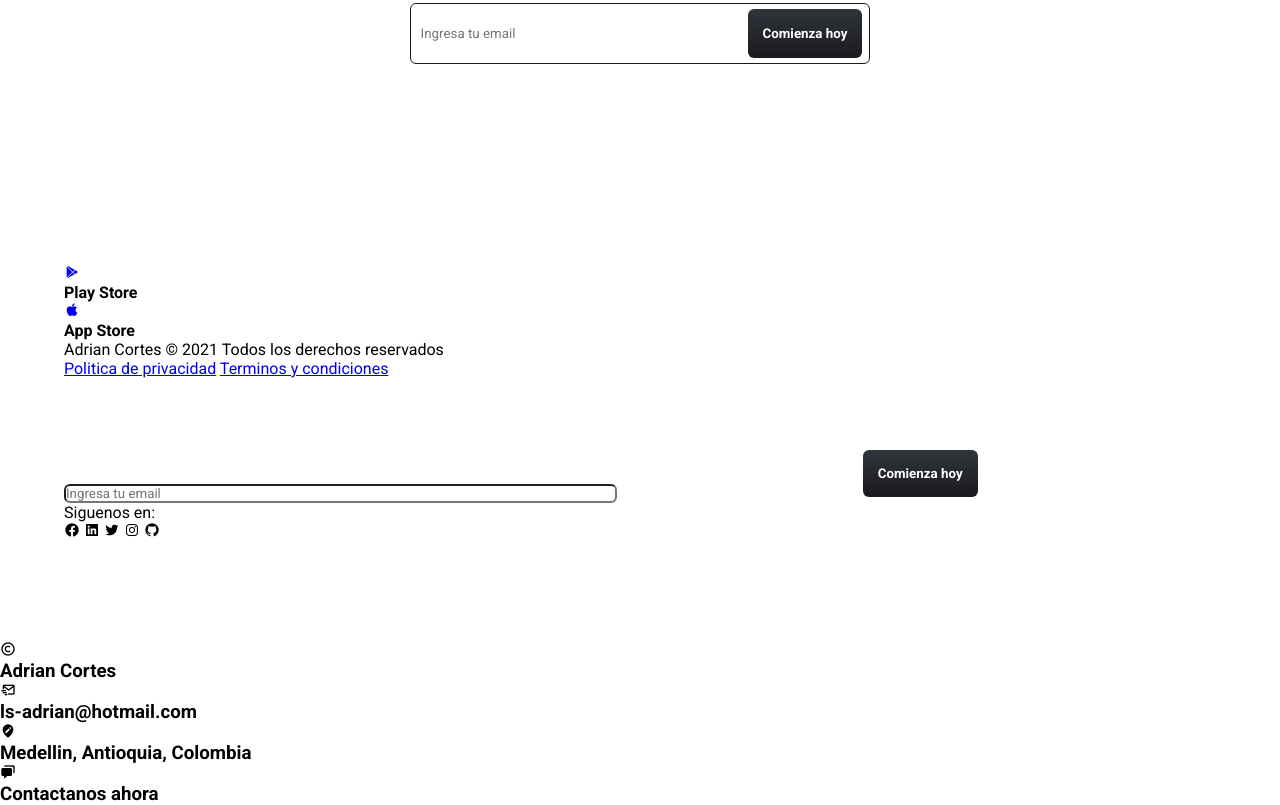
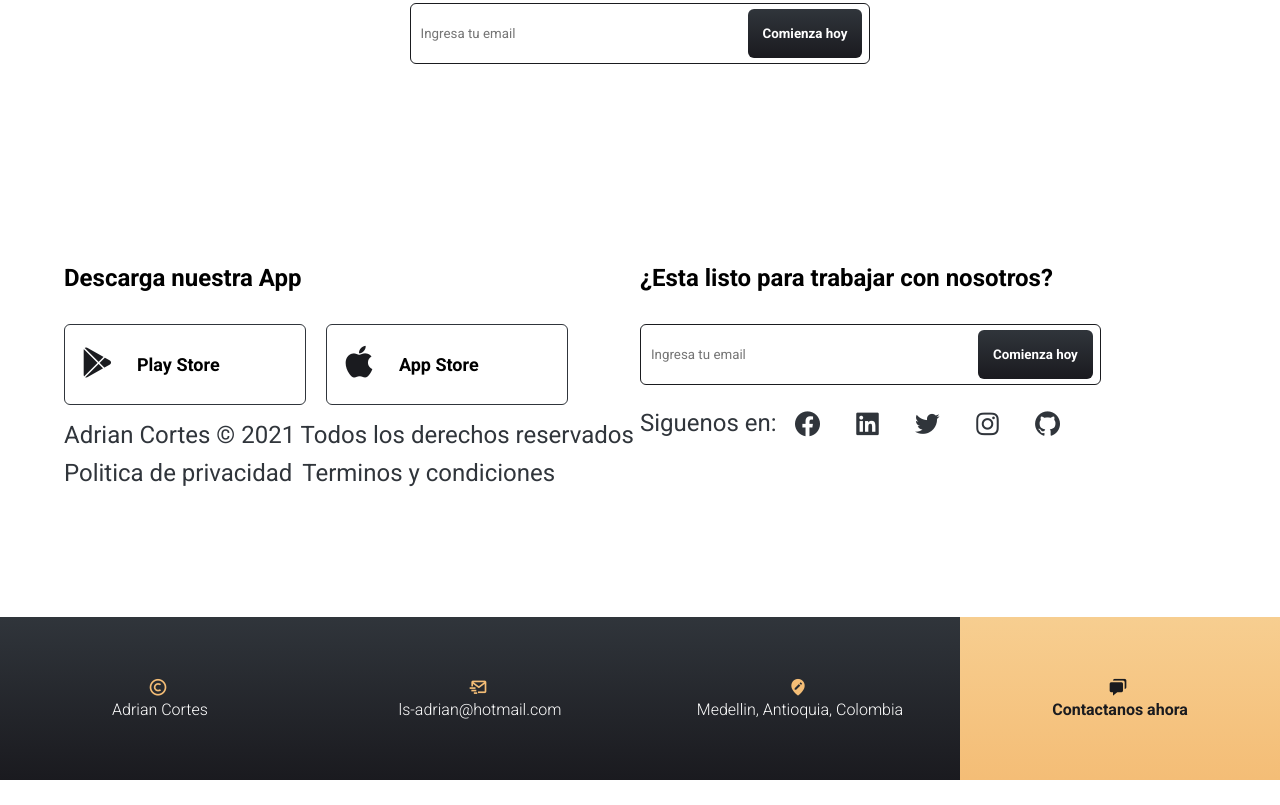
Before and after one commit to Adrian-Corttes/Experiencia-Digital, a plain HTML site: page index.html in a window 1280 px wide. Shown: the part 4072-4877 px from the top of the page. After the commit the page ends 4852 px from the top, so only its background shows below. Drawn offline with nearby package versions, Linux system fonts and the light colour scheme.

Commit message:
add css section FOOTER

```diff
--- a/css/style.css
+++ b/css/style.css
@@ -419,3 +419,139 @@ font-family: 'Roboto', sans-serif;
    font-weight: 700;
    cursor: pointer;
 }
+
+/*Footer*/
+.footer{
+   background: #fff;
+}
+
+.footer__caption{
+   display: flex;
+   flex-wrap: wrap-reverse;
+   justify-content: space-evenly;
+}
+
+.footer__caption{
+   font-size: 24px;
+   margin-bottom: 30px;
+
+}
+
+.download{
+   width: 50%;
+}
+
+.download__add{
+   display: flex;
+}
+
+.download__item{
+   display: flex;
+   padding: 18px 12px;
+   border-radius: 6px;
+   border: solid 1px var(--black2);
+   width: 42%;
+   align-items: center;
+   margin-right: 20px;
+   margin-bottom: 16px;
+}
+
+.download__logo{
+   font-size: 40px;
+   margin-right: 20px;
+   color: var(--black1);
+}
+
+.download__tittle{
+   font-size: 18px;
+}
+
+.footer__copy{
+   width: 100%;
+   color: var(--black2);
+   display: flex;
+   flex-wrap: wrap;
+}
+
+.copyright{
+   width: 100%;
+}
+
+.politica__privacidad{
+   color: inherit;
+   text-decoration: none;
+   display: inline-block;
+   margin-top: 10px;
+}
+.politica__privacidad:hover{
+   text-decoration: underline;
+}
+
+.politica__privacidad--margin{
+   margin-right: 10px;
+}
+
+.title__footer {
+   font-size: 24px;
+   margin-bottom: 32px;
+}
+
+.get-email{
+   width: 50%;
+}
+
+.socialmedia{
+   margin-top: 24px;
+   display: flex;
+   color: var(--black2);
+}
+
+.socialmedia__icon{
+   font-size: 30px;
+   margin-right: 30px;
+   display: inline-block;
+}
+.socialmedia__legend{
+   color: var(--black2);
+   margin-right: 16px;
+}
+
+.contact{
+   display: flex;
+   width: 100%;
+   flex-wrap: wrap;
+   color: #fff;
+}
+
+.item__contact{
+   width: 25%;
+   padding: 60px 0;
+   text-align: center;
+   background: linear-gradient(180deg, #30353B 0%, #1A1A1F 100%);
+}
+
+.item__contact--gold{
+   background: linear-gradient(180deg,#F7CE90 0%,#F4BD76 100%);
+   color: var(--black1);
+}
+
+.contact__icon{
+   font-size: 20px;
+   color: var(--gold1);
+   line-height: 20px;
+   margin-right: 4px;
+}
+
+.contact__icon--modifier{
+   color: var(--black1);
+}
+
+.contact__title{
+   font-size: 16px;
+   line-height:20px;
+   font-weight: 300;
+}
+
+.contact__title--modifier{
+   font-weight: 700;
+}
--- a/index.html
+++ b/index.html
@@ -229,13 +229,14 @@
       <footer class="footer">
          <div class="container footer__caption">
             <section class="download">
+               <h3 class="title__footer">Descarga nuestra App</h3>
                <div class="download__add">
                   <div class="download__item">
-                     <a href="#"><i class='bx bxl-play-store' class="download__logo"></i></a>
+                     <a href="#"><i class='bx bxl-play-store download__logo'></i></a>
                      <h4 class="download__tittle">Play Store</h4>
                   </div>
                   <div class="download__item">
-                     <a href="#"><i class='bx bxl-apple' class="download__logo"></i></a>
+                     <a href="#"><i class='bx bxl-apple download__logo'></i></a>
                      <h4 class="download__tittle">App Store</h4>
                   </div>
                </div>
@@ -247,9 +248,9 @@
                </div>
             </section>
             <section class="get-email">
-               <h3 class="title footer">¿Esta listo para trabajar con nosotros?</h3>
+               <h3 class="title__footer">¿Esta listo para trabajar con nosotros?</h3>
                <form action="#" class="newsletter newsletter--modifier">
-                  <input type="text" class="newsletter" placeholder="Ingresa tu email">
+                  <input type="text" class="newsletter__input" placeholder="Ingresa tu email">
                   <input type="submit" class="newsletter__submit" value="Comienza hoy">
                </form>
                <div class="socialmedia">
@@ -275,9 +276,9 @@
                <i class='bx bxs-edit-location contact__icon' ></i>
                <h3 class="contact__title">Medellin, Antioquia, Colombia</h3>
             </div>
-            <div class="item__contact">
-               <i class='bx bxs-chat contact__icon' ></i>
-               <h3 class="contact__title">Contactanos ahora</h3>
+            <div class="item__contact item__contact--gold">
+               <i class='bx bxs-chat contact__icon contact__icon--modifier' ></i>
+               <h3 class="contact__title contact__title--modifier">Contactanos ahora</h3>
             </div>
          </div>
       </footer>
```
